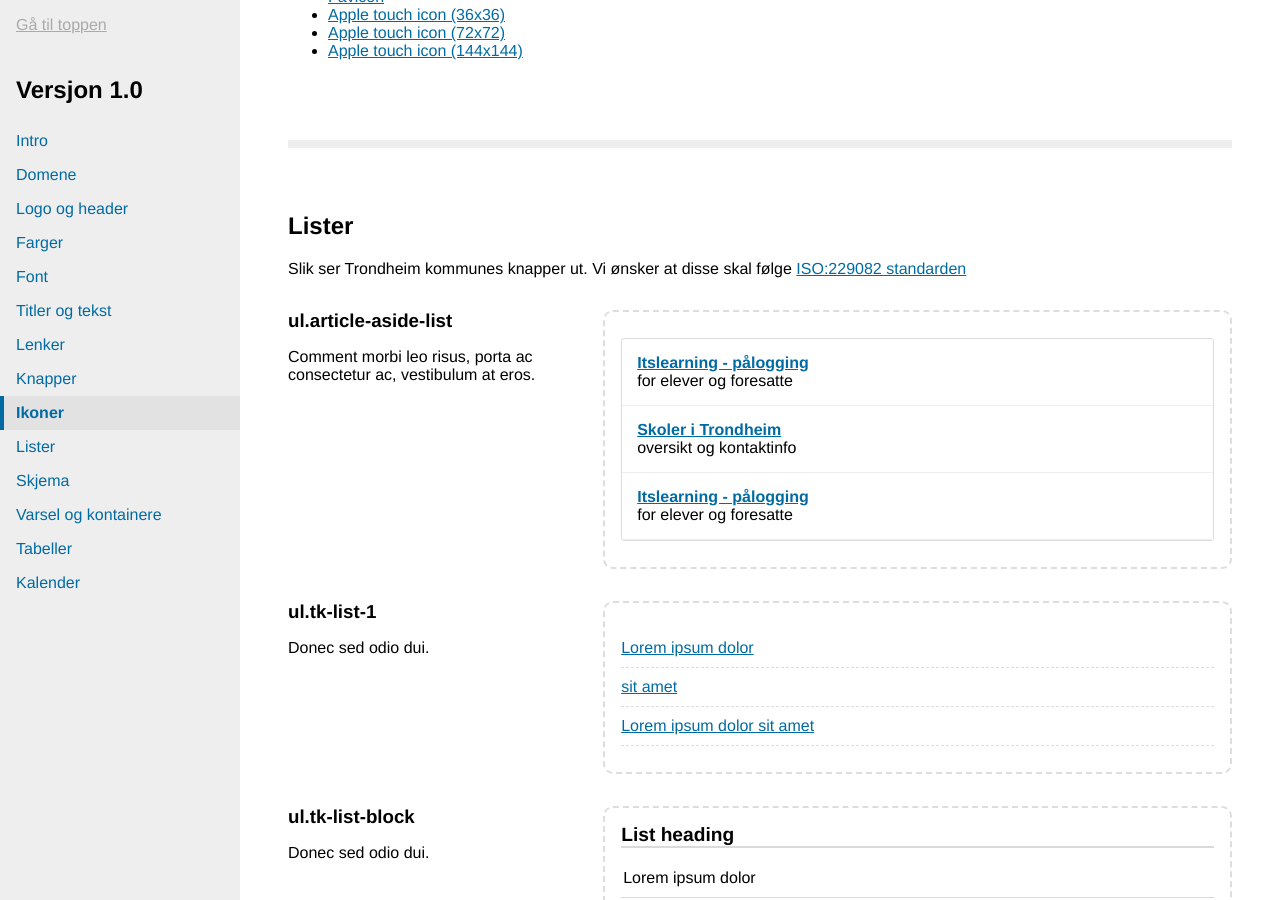
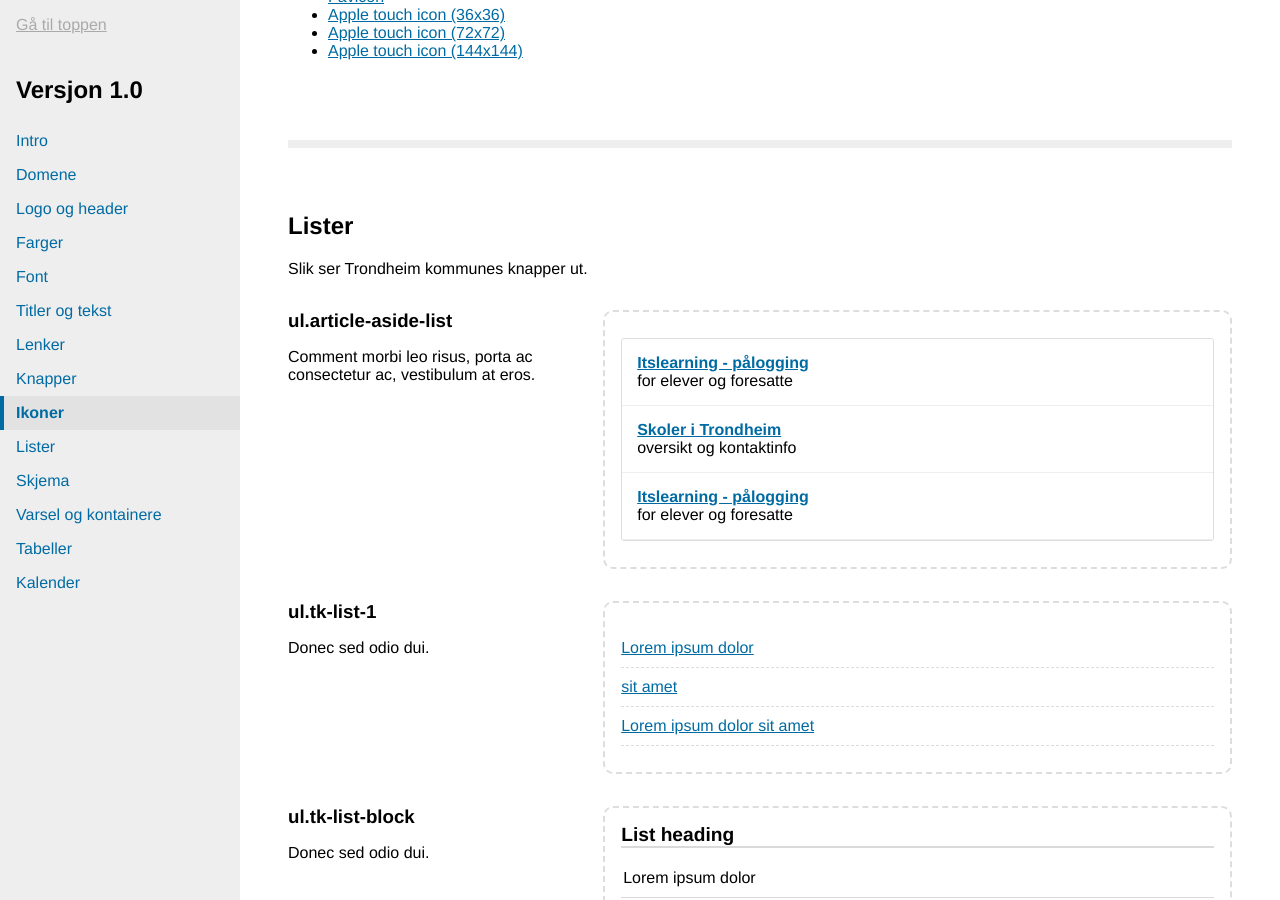
Before and after one commit to rskjonbe/styleguide, a Jekyll site: the page built from versjon/1.0/index.html, in a window 1280 px wide and 900 px high, scrolled down 3492 px. Built offline with Jekyll 4.4.1, drawn with Linux system fonts in a browser that asks for light colours.

Commit message:
fjernet ræl fra alex

```diff
--- a/versjon/1.0/lister.html
+++ b/versjon/1.0/lister.html
@@ -1,7 +1,7 @@
 <h2 class="chapter-heading">Lister</h2>
 
 <p class="chapter-lead">
-    Slik ser Trondheim kommunes knapper ut. Vi ønsker at disse skal følge <a href="">ISO:229082 standarden</a>
+    Slik ser Trondheim kommunes knapper ut.
 </p>
 
 <!-- Article aside list -->
```
